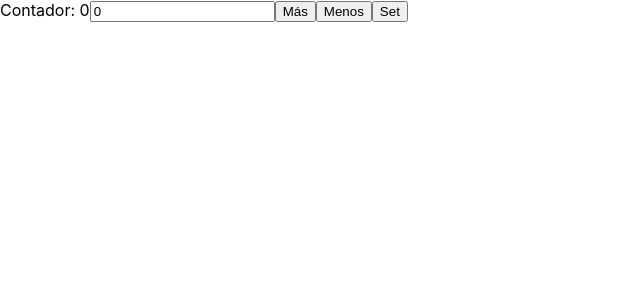
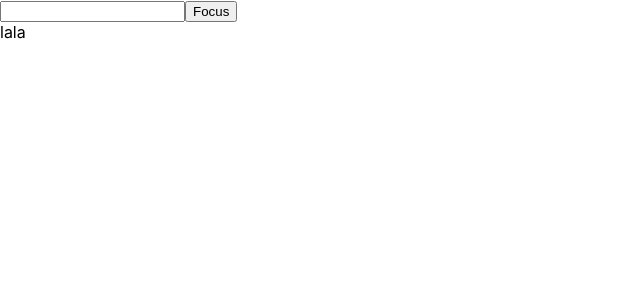
Before and after one commit to BrunoBarraza/Hooks-Practice, a React (Create React App) app in the folder functional-components-ex/: page / in a window 1280 px wide. Shown: the top 300 px of the page, without its empty margins (0-640 px from the left). Built offline with nearby package versions, Linux system fonts and the light colour scheme.

Commit message:
useRef example

```diff
--- a/functional-components-ex/src/App.js
+++ b/functional-components-ex/src/App.js
@@ -1,34 +1,24 @@
-import { useReducer, useState } from "react";
-
-// const state = { contador: 0 }
-// action = { type: string || payload: any }
-const inicial = { contador: 0 };
-const reducer = (state, action) => {
-  switch (action.type) {
-    case "incrementar":
-      return { contador: state.contador + 1 };
-    case "decrementar":
-      return { contador: state.contador - 1 };
-    case "set":
-      return { contador: action.payload };
-    default:
-      return state;
-  }
-};
+import { useRef } from "react";
 
 const App = () => {
-  const [state, dispatch] = useReducer(reducer, inicial);
-  const [valor, setValor] = useState(0);
+  const ref = useRef();
+  const inputRef = useRef();
+  const click = () => {
+    console.log(ref.current);
+    // !! Do not do.
+    ref.current.innerHTML = "chanchito feliz";
+  };
+  const focus = () => {
+    inputRef.current.focus();
+  };
 
   return (
     <div>
-      Contador: {state.contador}
-      <input value={valor} onChange={(e) => setValor(e.target.value)} />
-      <button onClick={() => dispatch({ type: "incrementar" })}>Más</button>
-      <button onClick={() => dispatch({ type: "decrementar" })}>Menos</button>
-      <button onClick={() => dispatch({ type: "set", payload: valor })}>
-        Set
-      </button>
+      <input ref={inputRef} />
+      <button onClick={focus}>Focus</button>
+      <div onClick={click} ref={ref}>
+        lala
+      </div>
     </div>
   );
 };
```
Also changed, not shown: functional-components-ex/src/useReducer.js (added, +36 -0 lines).
